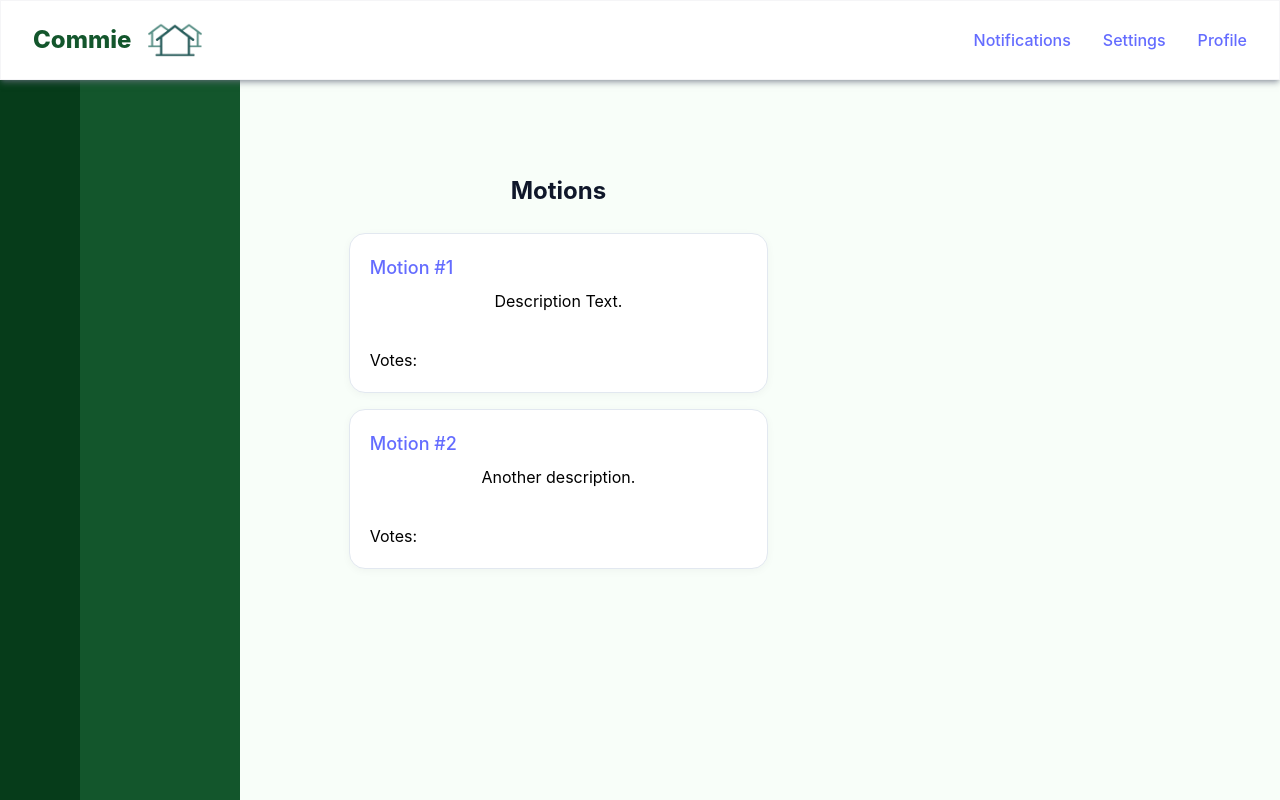
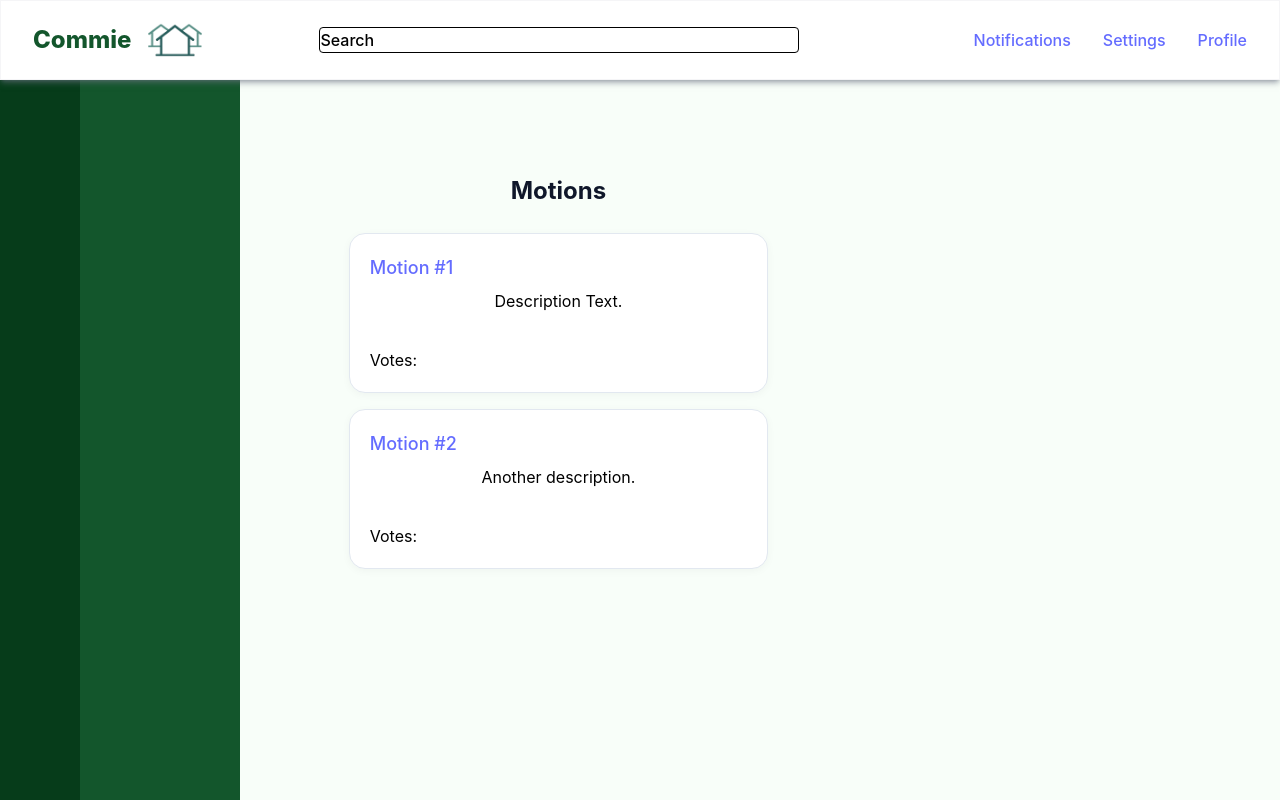
Before and after one commit to benjikib/csci432-web-dev-final-project, a React (Vite) app: page /motions in a window 1280 px wide. Built offline with nearby package versions, Linux system fonts and the light colour scheme.

Commit message:
start on the search bar

```diff
--- a/src/components/reusable/HeaderNav.jsx
+++ b/src/components/reusable/HeaderNav.jsx
@@ -20,6 +20,7 @@ const HeaderNav = () => {
                         <a href="/" className="flex items-center space-x-2">
                                 <span className="text-lighter-green font-extrabold text-2xl">Commie</span>
                                 <img src="/logo.png" alt="Logo" className="w-18 h-18"></img>
+                                <div className="text-black ml-25 rounded-sm w-120 text-left border-1">Search</div>
                         </a>
 
                         {/* 1. RIGHT Elements (Evenly Spaced) */}
```
